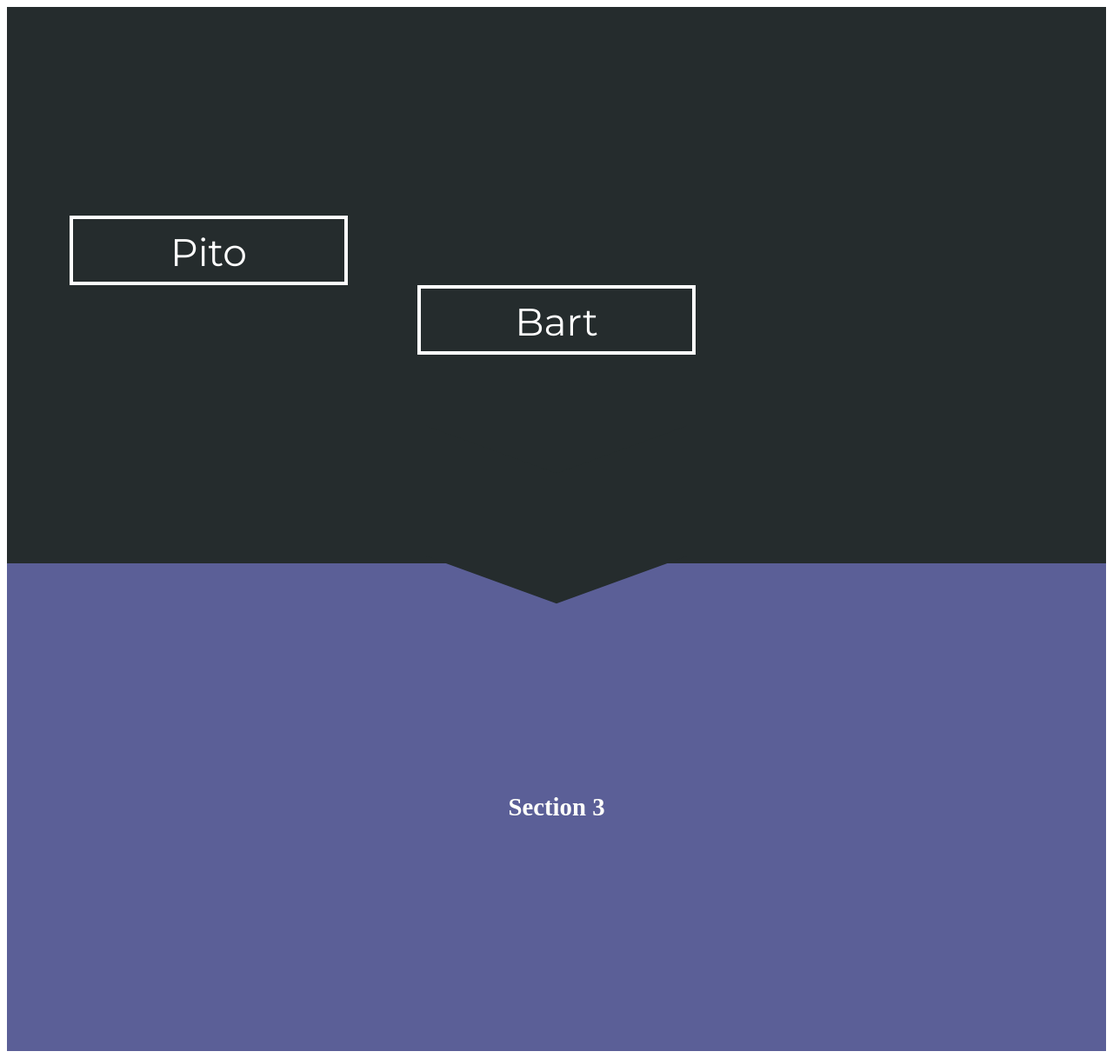
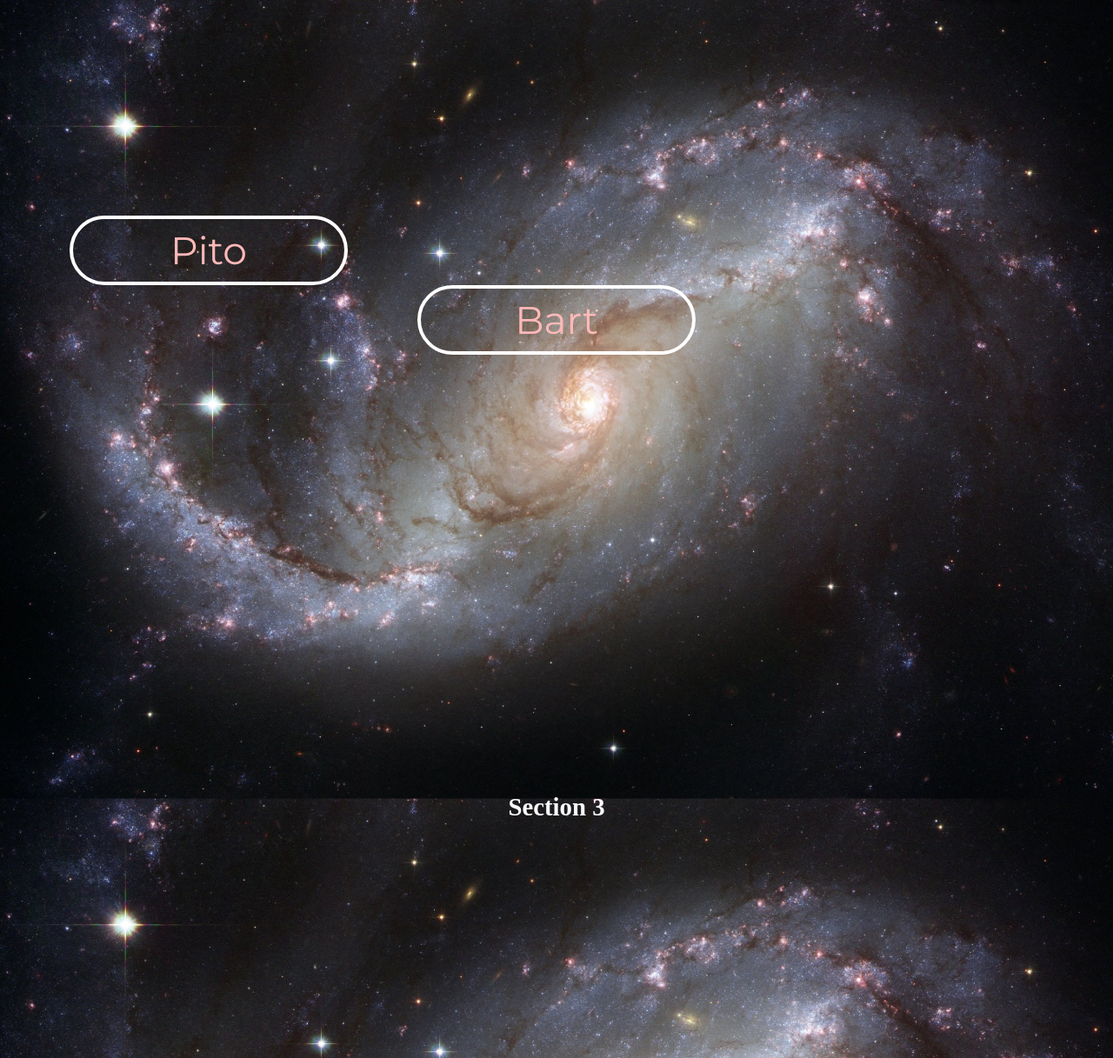
Before and after one commit to bartpito/TwinsWebsite, a Flask app: page / in a window 1280 px wide. Shown: the whole page at 87% size. Run offline with Flask 2, Linux system fonts and the light colour scheme.

Commit message:
adding image on main Page

```diff
--- a/app/static/mainpage.css
+++ b/app/static/mainpage.css
@@ -1,5 +1,14 @@
+html {
+  background: url(view4.jpg) no-repeat center center fixed;
+  -webkit-background-size: cover;
+  -moz-background-size: cover;
+  -o-background-size: cover;
+  background-size: cover;
+}
+
+
 body {
-  color: #FFFFFB;
+  color: rgb(251, 251, 255);
   text-align: center;
   font-size: 1.2rem;
   font-weight: bold;
@@ -10,10 +19,10 @@ section {
   padding: 30vh 0;
 }
 
-
+/*
 .one__icon {
-  background: rgba(0,0,0,.3);
-  color: rgba(0,0,0,.3);
+  background:white;
+  color: white;
   width: 100px;
   height: 100px;
   margin: 0 auto;
@@ -31,11 +40,11 @@ section {
 
 .one::after,
 .one::before {
-  position: absolute;
+  position: relative;
   content: '';
   width: 150px;
   height: 150px;
-  background: hsl(189, 10%, 16%);
+  background:white;
   bottom: -1em;
   z-index: 100;
 }
@@ -51,7 +60,7 @@ section {
   left: 50%;
   transform: skew(0, -20deg)
 }
-
+*/
 
 .two {
   background: hsl(189, 10%, 16%);
@@ -66,13 +75,12 @@ section {
   clip-path: polygon(0 0, 100% 0, 75% 100%, 0 100%);
 }
 
-
+/*
 .three {
   background-color: #5B5F97;
-
 }
 
-
+*/
 
 .btn {
   width: 320px;
@@ -80,14 +88,15 @@ section {
   background-color: transparent;
   border: 4px solid white;
   font-size: 2.3em;
-  color: white;
+  color: rgb(255, 185, 185);
   font-family: 'Montserrat', sans-serif;
-  padding-top: 5px;
+  padding-top: px;
   transition: all .6s;
   cursor: pointer;
   z-index: 1;
+  border-radius: 100px;
 }
 
   .btn:hover {
-  background-color: purple;
+  background-color: white;
 }
```
Also changed, not shown: app/static/view2.jpg (added), app/static/view3.jpg (added), app/static/view4.jpg (added), app/static/view5.jpg (added), app/templates/view5.jpg (added).
